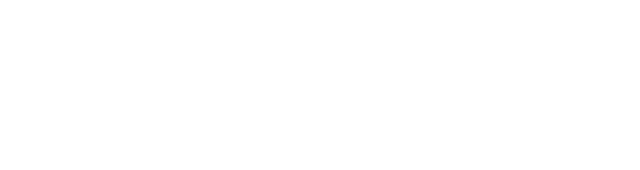
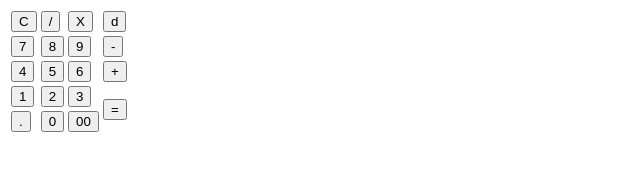
Before and after one commit to JoelFrEz/Calculadora-Proyecto, a plain HTML site: page index.html in a window 1280 px wide. Shown: the whole page, without its empty margins (0-640 px from the left). Drawn offline with Linux system fonts and the light colour scheme.

Commit message:
create calculatot

```diff
--- a/index.html
+++ b/index.html
@@ -1,11 +1,61 @@
 <!DOCTYPE html>
 <html lang="en">
+
 <head>
     <meta charset="UTF-8">
     <meta name="viewport" content="width=device-width, initial-scale=1.0">
-    <title>Document</title>
+    <title>Calculadora</title>
+    <link rel="stylesheet" href="style.css">
+    <script src="script.js"></script>
 </head>
+
 <body>
+    <div class="container">
+        <div class="calculator dark">
+            <div class="theme-toggler active">
+                <i class="toggler-icon"></i>
+            </div>
+            <div class="displat-screen">
+                <div id="display"></div>
+            </div>
+            <div class="buttons">
+                <table>
+                    <tr>
+                        <td><button class="btn-operetor" id="clear">C</button></td>
+                        <td><button class="btn-operetor" id="dividir">/</button></td>
+                        <td><button class="btn-operetor" id="multiplicar">X</button></td>
+                        <td><button class="btn-operetor" id="backspace">d</button></td>
+                    </tr>
+                    <tr>
+                        <td><button class="btn-operetor" id="7">7</button></td>
+                        <td><button class="btn-operetor" id="8">8</button></td>
+                        <td><button class="btn-operetor" id="9">9</button></td>
+                        <td><button class="btn-operetor" id="menos">-</button></td>
+                    </tr>
+                    <tr>
+                        <td><button class="btn-operetor" id="4">4</button></td>
+                        <td><button class="btn-operetor" id="5">5</button></td>
+                        <td><button class="btn-operetor" id="6">6</button></td>
+                        <td><button class="btn-operetor" id="+">+</button></td>
+                    </tr>
+                    <tr>
+                        <td><button class="btn-operetor" id="1">1</button></td>
+                        <td><button class="btn-operetor" id="2">2</button></td>
+                        <td><button class="btn-operetor" id="3">3</button></td>
+                        <td rowspan="2"><button class="btn-equal">=</button></td>
+                    </tr>
+                    <tr>
+                        <td><button class="btn-operetor" id=".">.</button></td>
+                        <td><button class="btn-operetor" id="0">0</button></td>
+                        <td><button class="btn-operetor" id="00">00</button></td>
+                    </tr>
+                </table>
+            </div>
 
+        </div>
+
+
+    </div>
 </body>
+
 </html>
```
